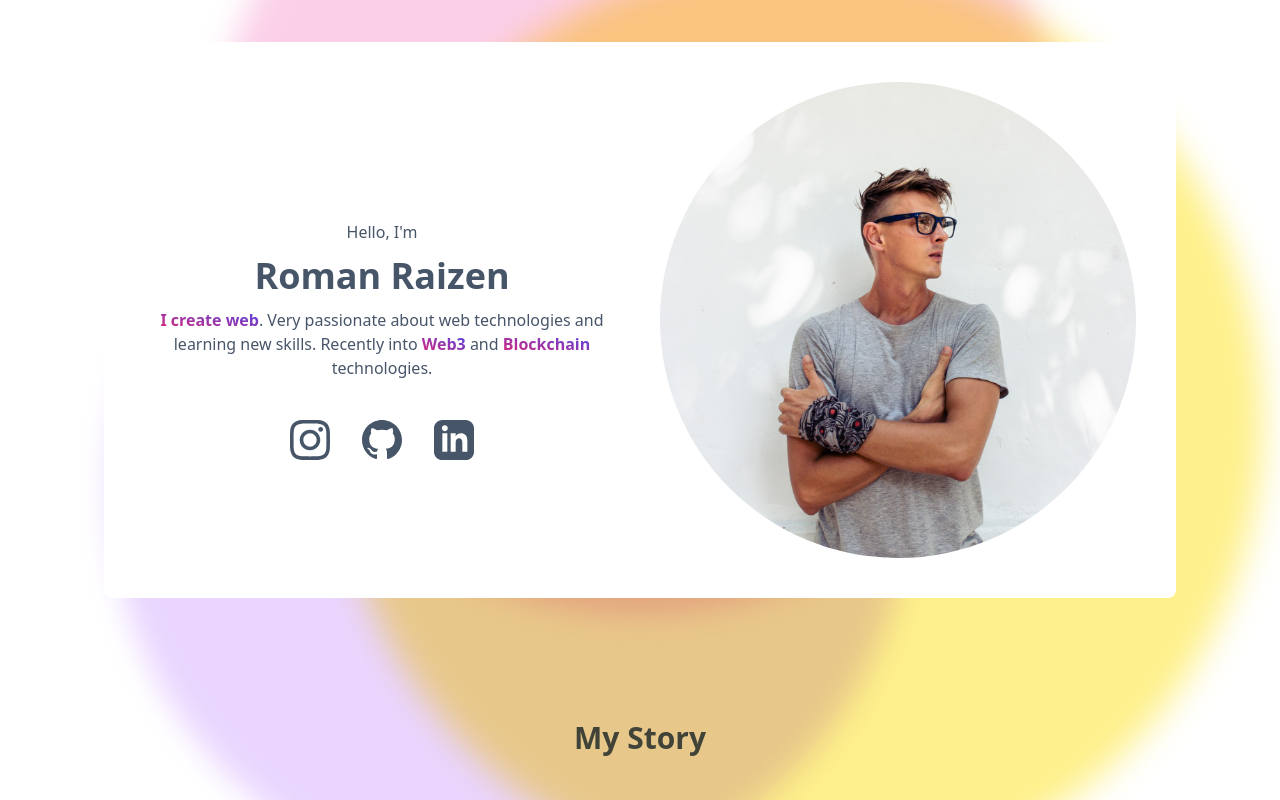
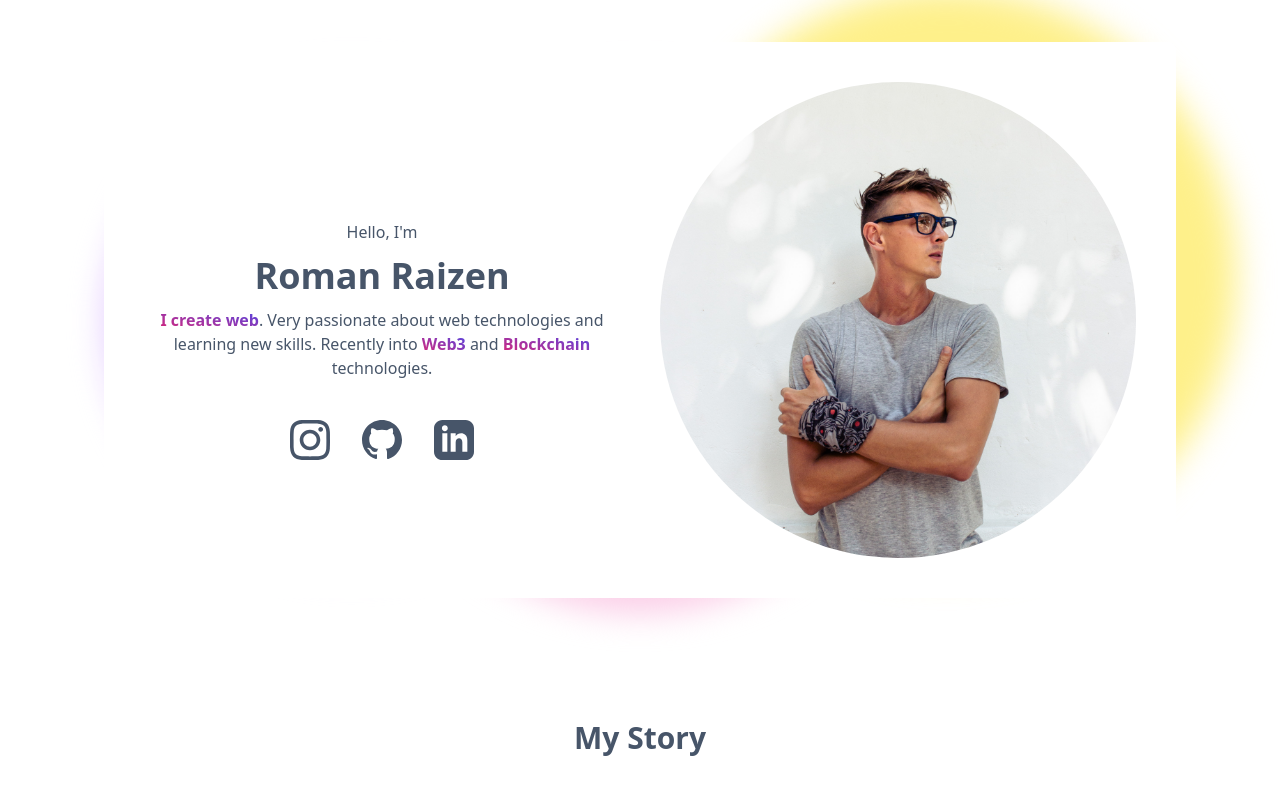
Before and after one commit to roman-raizen/rizn.me, a Next.js app: page / in a window 1280 px wide. Shown: the top 800 px of the page. Built offline with nearby package versions, Linux system fonts and the light colour scheme.

Commit message:
Fixes Blobs in Hello section

```diff
--- a/components/Blobs.js
+++ b/components/Blobs.js
@@ -1,9 +1,9 @@
-const Blobs = ({children, width = "w-4/5"}) => {
+const Blobs = ({children, className }) => {
   return (
     <div className="relative">
-      <div className={`absolute animate-blob ${width} aspect-square top-0 -left-4 bg-purple-200 rounded-full mix-blend-multiply blur-lg filter`}></div>
-      <div className={`absolute animate-blob ${width} aspect-square top-0 -right-4 bg-yellow-200 rounded-full mix-blend-multiply blur-lg filter animation-delay-4000`}></div>
-      <div className={`absolute animate-xc-blob ${width} aspect-square left-1/2 -translate-x-1/2 -bottom-4 bg-pink-200 rounded-full mix-blend-multiply blur-lg filter animation-delay-8000`}></div>
+      <div className={`absolute animate-blob w-4/5 aspect-square top-0 -left-4 bg-purple-200 rounded-full mix-blend-multiply blur-lg filter ${className}`}></div>
+      <div className={`absolute animate-blob w-4/5 aspect-square top-0 -right-4 bg-yellow-200 rounded-full mix-blend-multiply blur-lg filter animation-delay-4000 ${className}`}></div>
+      <div className={`absolute animate-xc-blob w-4/5 aspect-square left-1/2 -translate-x-1/2 -bottom-4 bg-pink-200 rounded-full mix-blend-multiply blur-lg filter animation-delay-8000 ${className}`}></div>
 
       <div className="relative">
         {children}
--- a/scenes/Home/components/Hello.js
+++ b/scenes/Home/components/Hello.js
@@ -9,12 +9,12 @@ import Section from '@/components/Section'
 const Hello = () => {
   return (
     <Section>
-      <Blobs>
-        <div className="flex flex-col-reverse p-10 bg-white rounded-lg lg:flex-row content-center">
-          <div className="text-center lg:w-1/2 mr-10 mt-10 justify-center flex-col flex">
+      <Blobs className="lg:w-1/2">
+        <div className="flex flex-col-reverse content-center p-10 bg-white rounded-lg lg:flex-row">
+          <div className="flex flex-col justify-center mt-10 mr-10 text-center lg:w-1/2">
             <div>
               <div className="text">Hello, I'm</div>
-              <h1 className="text-4xl font-bold my-3">Roman Raizen</h1>
+              <h1 className="my-3 text-4xl font-bold">Roman Raizen</h1>
               <div className="text">
                 <Highlight>
                   I create web
@@ -23,14 +23,14 @@ const Hello = () => {
                 Recently into <Highlight>Web3</Highlight> and <Highlight>Blockchain</Highlight> technologies.
               </div>
               <div className="flex justify-center mt-10">
-                <InstagramIcon className="mx-4 w-10 h-10 fill-slate-600" />
-                <GithubIcon className="mx-4 w-10 h-10 fill-slate-600" />
-                <LinkedInIcon className="mx-4 w-10 h-10 fill-slate-600" />
+                <InstagramIcon className="w-10 h-10 mx-4 fill-slate-600" />
+                <GithubIcon className="w-10 h-10 mx-4 fill-slate-600" />
+                <LinkedInIcon className="w-10 h-10 mx-4 fill-slate-600" />
               </div>
             </div>
           </div>
           <div className="flex justify-center xs:mb-10 lg:w-1/2">
-            <img className="rounded-full w-1/2 lg:w-full" alt="Roman Raizen" src='/me.jpg' />
+            <img className="w-1/2 rounded-full lg:w-full" alt="Roman Raizen" src='/me.jpg' />
           </div>
         </div>
       </Blobs>
```
